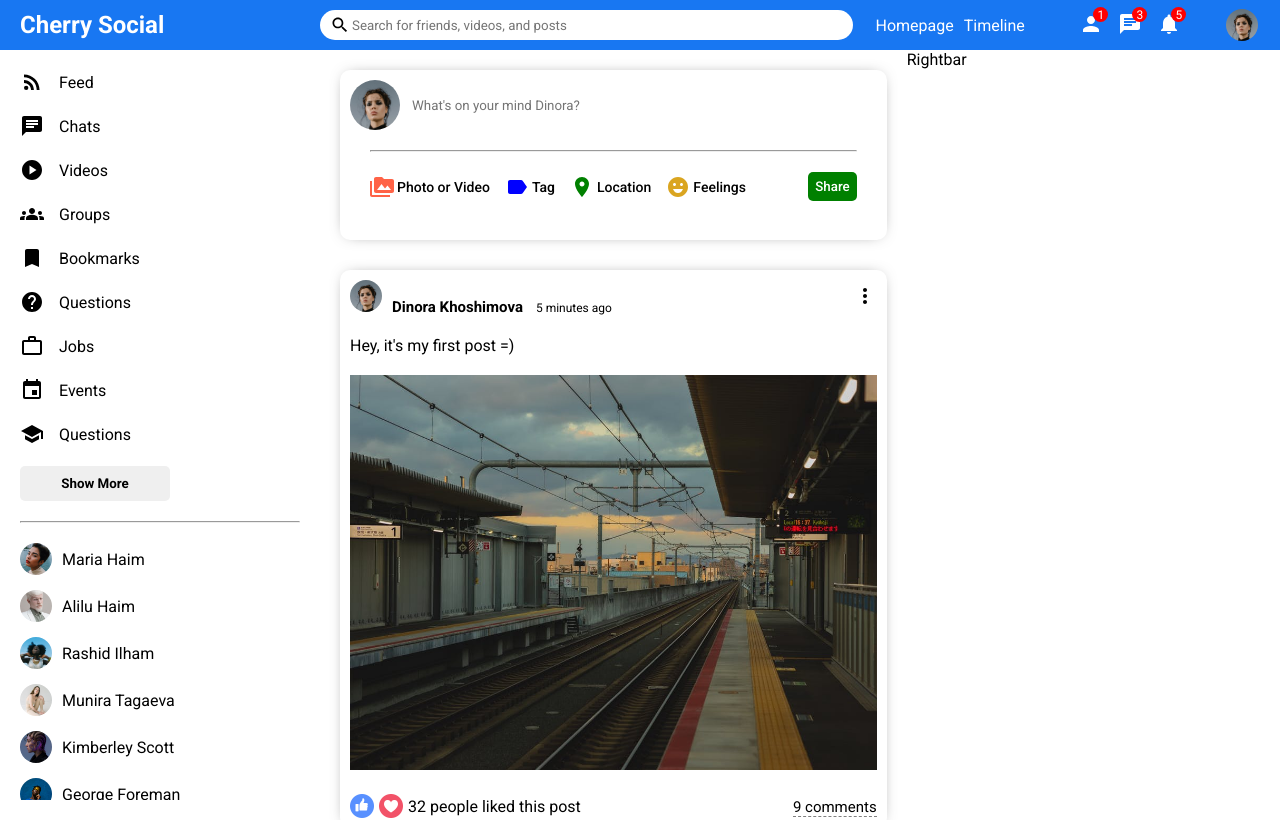
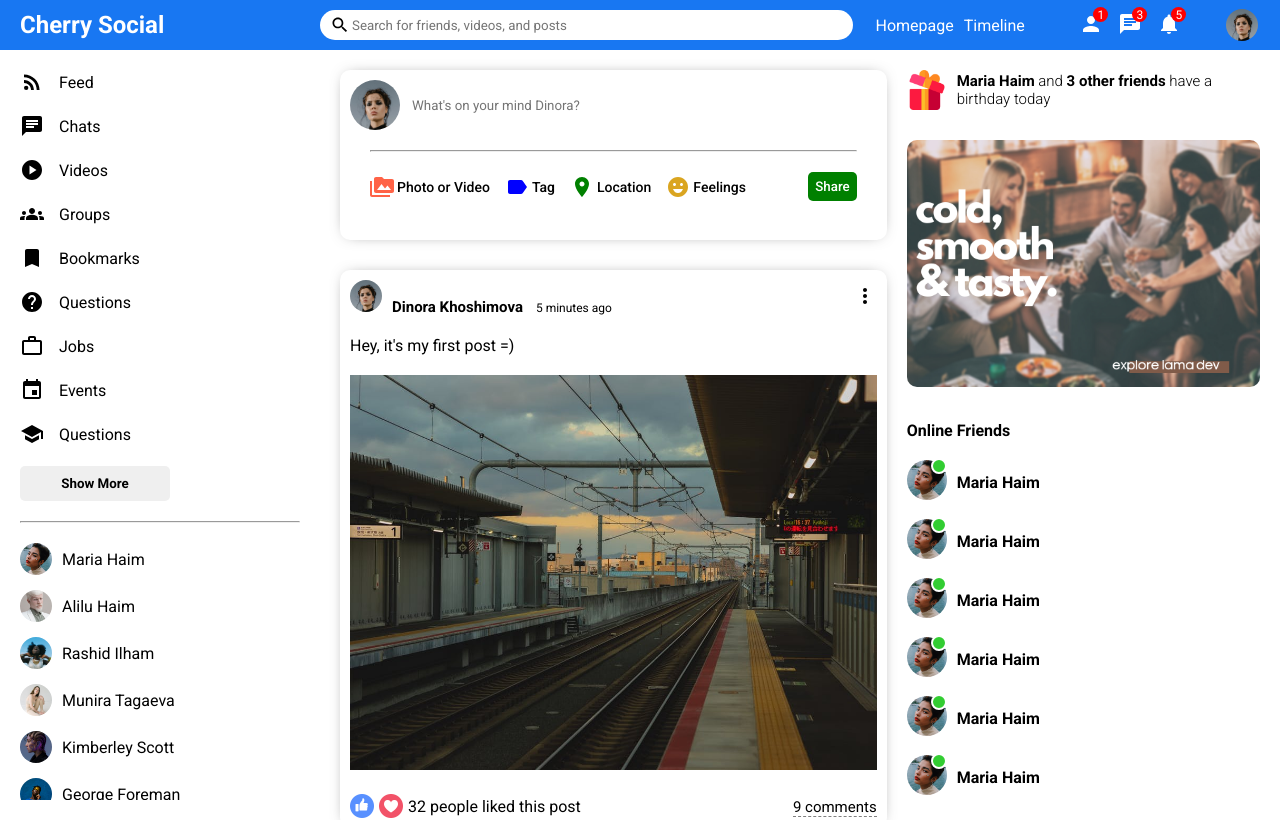
Before and after one commit to constructorlib/Cherry_Social, a React (Vite) app in the folder cherrysocial/: page / in a window 1280 px wide. Shown: the top 820 px of the page. Built offline with nearby package versions, Linux system fonts and the light colour scheme.

Commit message:
finished layout

```diff
--- a/cherrysocial/src/components/Rightbar/Rightbar.jsx
+++ b/cherrysocial/src/components/Rightbar/Rightbar.jsx
@@ -4,7 +4,86 @@
 export default function Rightbar() {
   return (
     <>
-      <div className="rightbar">Rightbar</div>
+      <div className="rightbar">
+        <div className="rightbarWrapper">
+          <div className="birthdayContainer">
+            <img src="assets/gift.png" className="birthdayImg" alt="" />
+            <span className="birthdayText">
+              <b>Maria Haim</b> and <b>3 other friends</b> have a birthday today
+            </span>
+          </div>
+          <img src="assets/ad.png" alt="" className="rightbarAd" />
+          <h4 className="rightbarTitle">Online Friends</h4>
+          <ul className="rightbarFriendList">
+            <li className="rightbarFriend">
+              <div className="rightbarProfileImgContainer">
+                <img
+                  src="assets/person/4.jpeg"
+                  alt=""
+                  className="rightbarProfileImg"
+                />
+                <span className="rightbarOnline"></span>
+              </div>
+              <span className="rightbarUsername">Maria Haim</span>
+            </li>
+            <li className="rightbarFriend">
+              <div className="rightbarProfileImgContainer">
+                <img
+                  src="assets/person/4.jpeg"
+                  alt=""
+                  className="rightbarProfileImg"
+                />
+                <span className="rightbarOnline"></span>
+              </div>
+              <span className="rightbarUsername">Maria Haim</span>
+            </li>
+            <li className="rightbarFriend">
+              <div className="rightbarProfileImgContainer">
+                <img
+                  src="assets/person/4.jpeg"
+                  alt=""
+                  className="rightbarProfileImg"
+                />
+                <span className="rightbarOnline"></span>
+              </div>
+              <span className="rightbarUsername">Maria Haim</span>
+            </li>
+            <li className="rightbarFriend">
+              <div className="rightbarProfileImgContainer">
+                <img
+                  src="assets/person/4.jpeg"
+                  alt=""
+                  className="rightbarProfileImg"
+                />
+                <span className="rightbarOnline"></span>
+              </div>
+              <span className="rightbarUsername">Maria Haim</span>
+            </li>
+            <li className="rightbarFriend">
+              <div className="rightbarProfileImgContainer">
+                <img
+                  src="assets/person/4.jpeg"
+                  alt=""
+                  className="rightbarProfileImg"
+                />
+                <span className="rightbarOnline"></span>
+              </div>
+              <span className="rightbarUsername">Maria Haim</span>
+            </li>
+            <li className="rightbarFriend">
+              <div className="rightbarProfileImgContainer">
+                <img
+                  src="assets/person/4.jpeg"
+                  alt=""
+                  className="rightbarProfileImg"
+                />
+                <span className="rightbarOnline"></span>
+              </div>
+              <span className="rightbarUsername">Maria Haim</span>
+            </li>
+          </ul>
+        </div>
+      </div>
     </>
   );
 }
--- a/cherrysocial/src/components/Rightbar/rightbar.css
+++ b/cherrysocial/src/components/Rightbar/rightbar.css
@@ -1,3 +1,64 @@
 .rightbar {
   flex: 3.5;
 }
+.birthdayContainer {
+  display: flex;
+  align-items: center;
+}
+.rightbarWrapper {
+  padding: 20px 20px 0 0;
+}
+.birthdayImg {
+  height: 40px;
+  width: 40px;
+  margin-right: 10px;
+}
+.birthdayText {
+  font-weight: 300;
+  font-size: 15px;
+}
+
+.rightbarAd {
+  width: 100%;
+  border-radius: 10px;
+  margin: 30px 0;
+}
+
+.rightbarTitle {
+  margin-bottom: 20px;
+}
+
+.rightbarFriendList {
+  padding: 0;
+  margin: 0;
+  list-style: none;
+}
+.rightbarFriend {
+  display: flex;
+  align-items: center;
+  margin-bottom: 15px;
+}
+.rightbarProfileImgContainer {
+  margin-right: 10px;
+  position: relative;
+}
+.rightbarProfileImg {
+  width: 40px;
+  height: 40px;
+  border-radius: 50%;
+  object-fit: cover;
+}
+.rightbarOnline {
+  width: 12px;
+  height: 12px;
+  border-radius: 50%;
+  background-color: limegreen;
+  position: absolute;
+  top: -2px;
+  right: 0;
+  border: 2px solid white;
+}
+
+.rightbarUsername {
+  font-weight: bold;
+}
```
